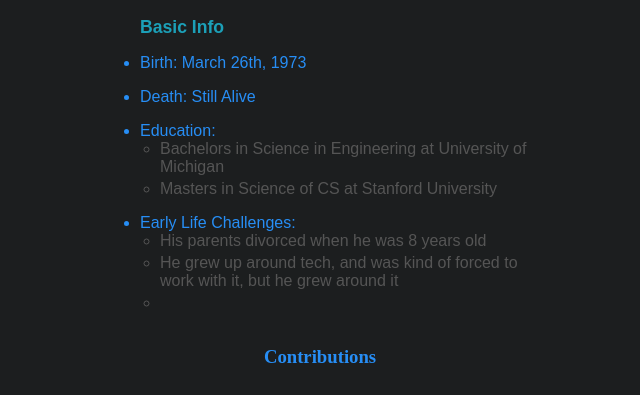
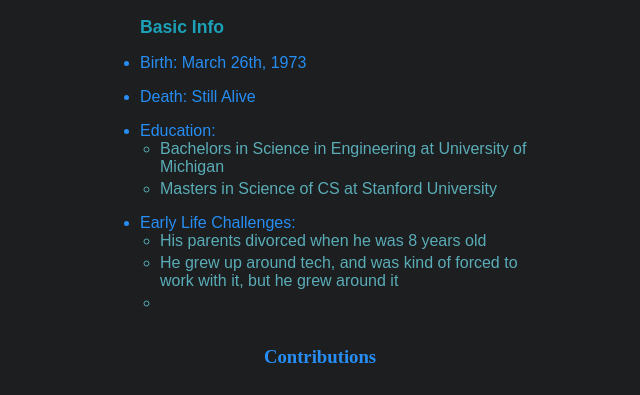
Before and after one commit to Ketchup9743/csassignment, a plain HTML site: page index.html in a window 1280 px wide. Shown: the part 640-1035 px from the top of the page, without its empty margins (320-960 px from the left). Drawn offline with Linux system fonts and the light colour scheme.

Commit message:
More coloring!

```diff
--- a/style.css
+++ b/style.css
@@ -41,6 +41,6 @@
     display: flex;
     flex-direction: column;
     gap: 0.25rem;
-    color: #555;
+    color: #5AADB8;
   }
 }
```
